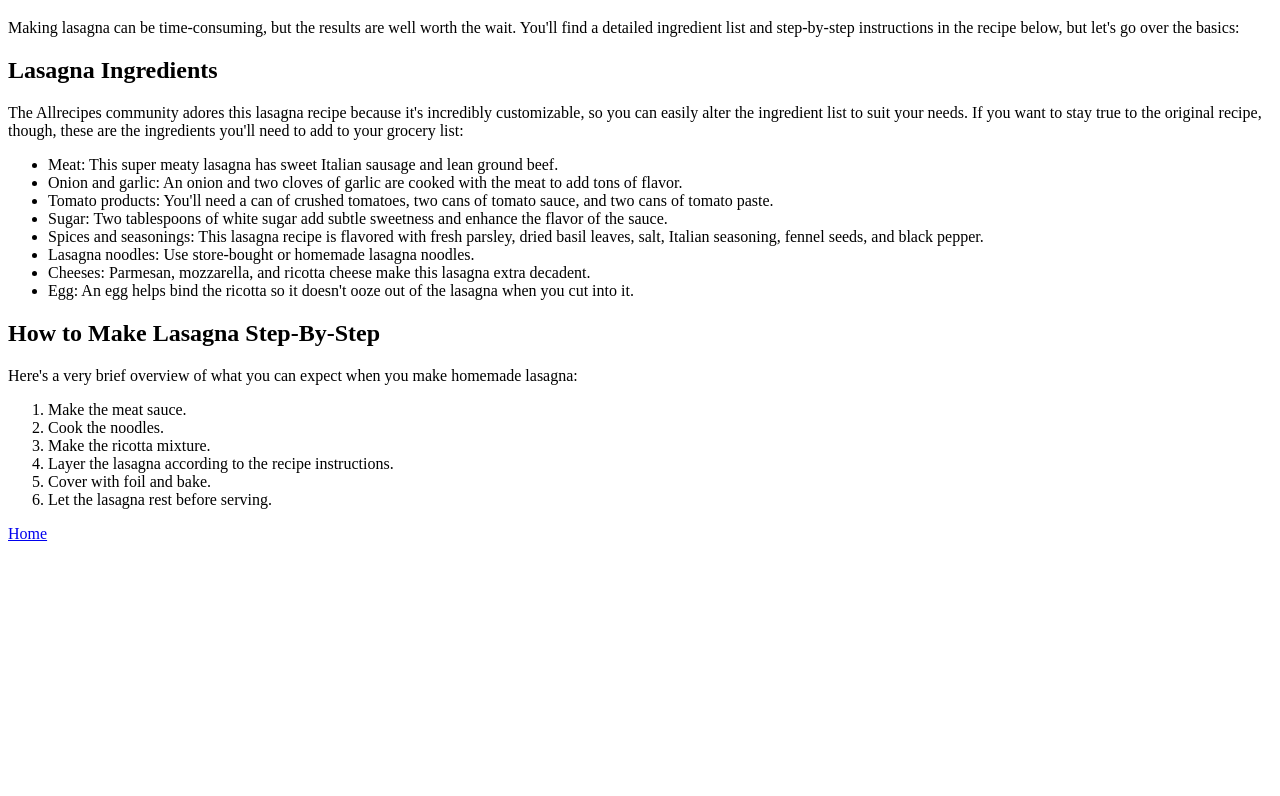
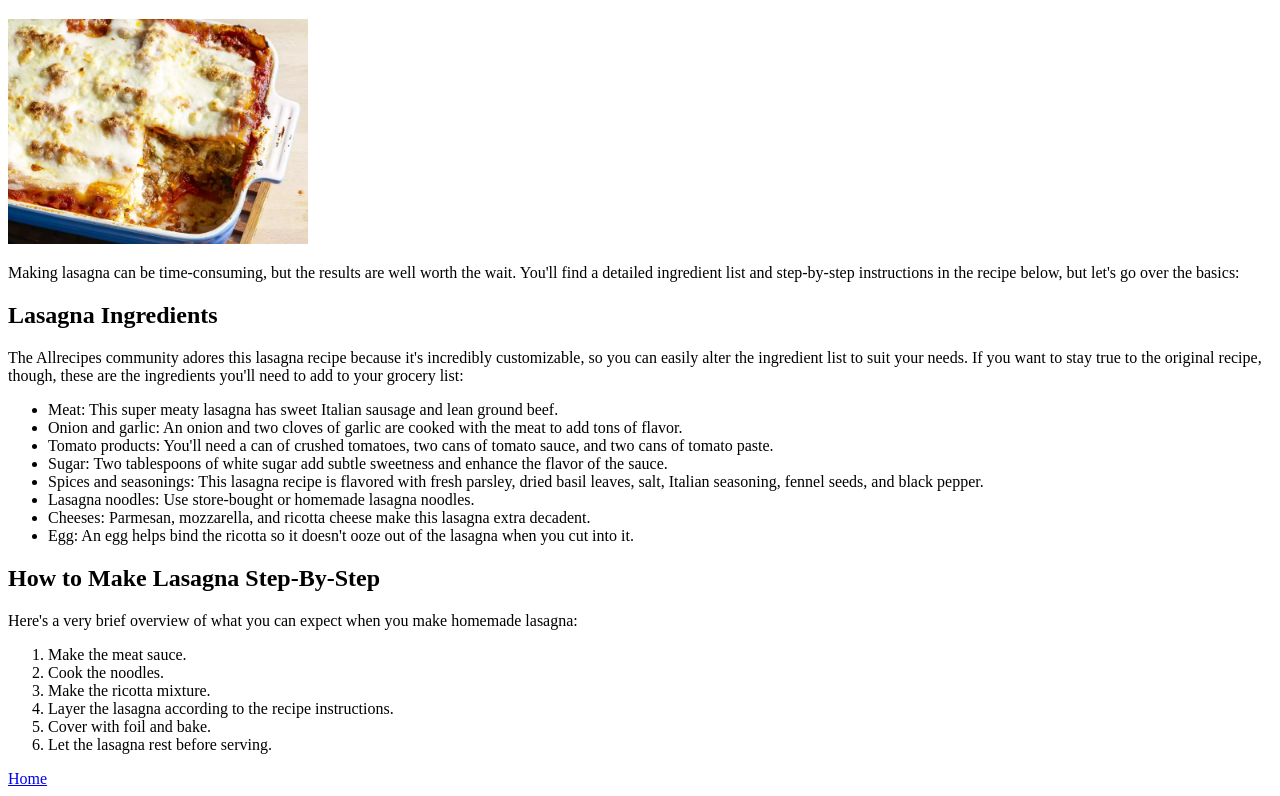
Before and after one commit to zololade/odin-recipes, a plain HTML site: page recipes/lasagna.html in a window 1280 px wide. Shown: the part 61-857 px from the top of the page. Before the commit the page ends 800 px from the top, so only its background shows below. Drawn offline with Linux system fonts and the light colour scheme.

Commit message:
feat:added image of lasagna for look

```diff
--- a/recipes/lasagna.html
+++ b/recipes/lasagna.html
@@ -8,6 +8,7 @@
 
 <body>
     <h1>How to Make Lasagna</h1>
+    <img src="../images/lasagna.webp" alt="Image of a delicious lasagna" width="300">
     <p>
         Making lasagna can be time-consuming, but the results are well worth the wait. You'll find a detailed ingredient
         list
```
Also changed, not shown: images/lasagna.webp (added).
